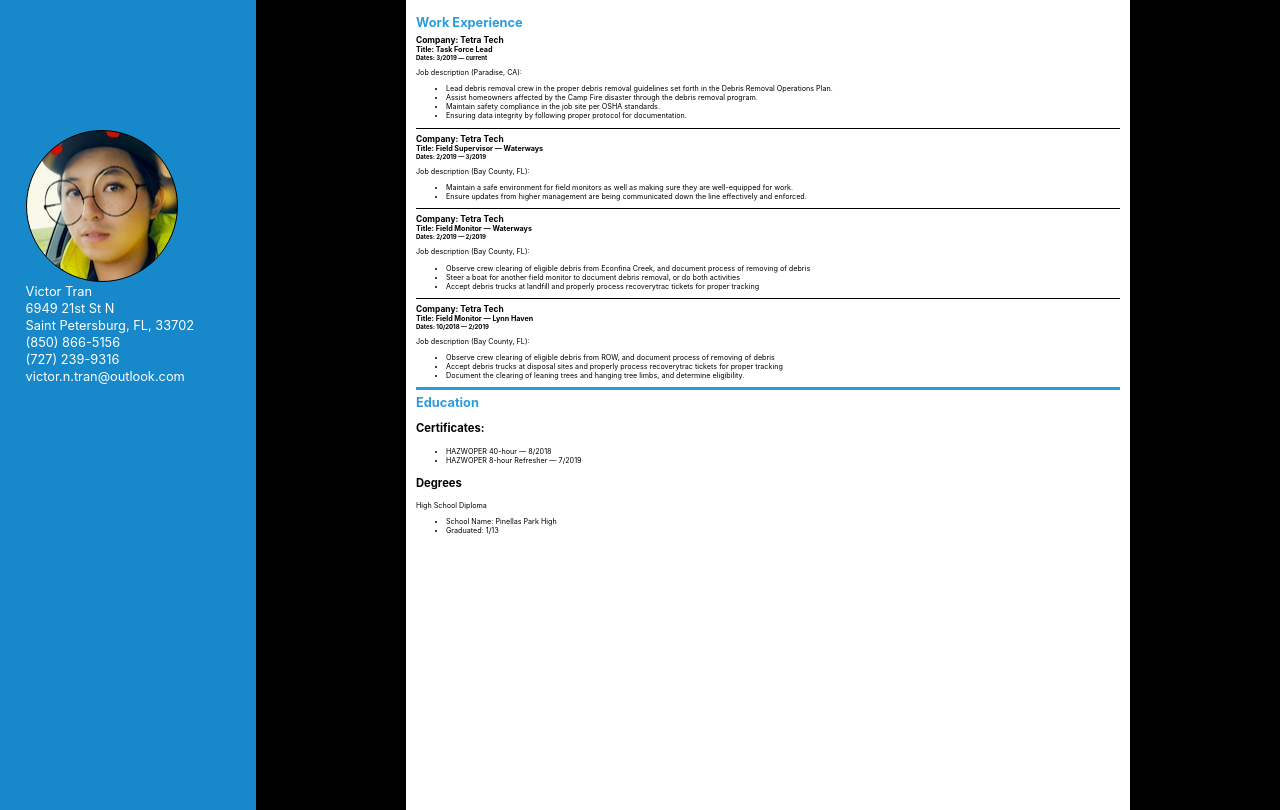
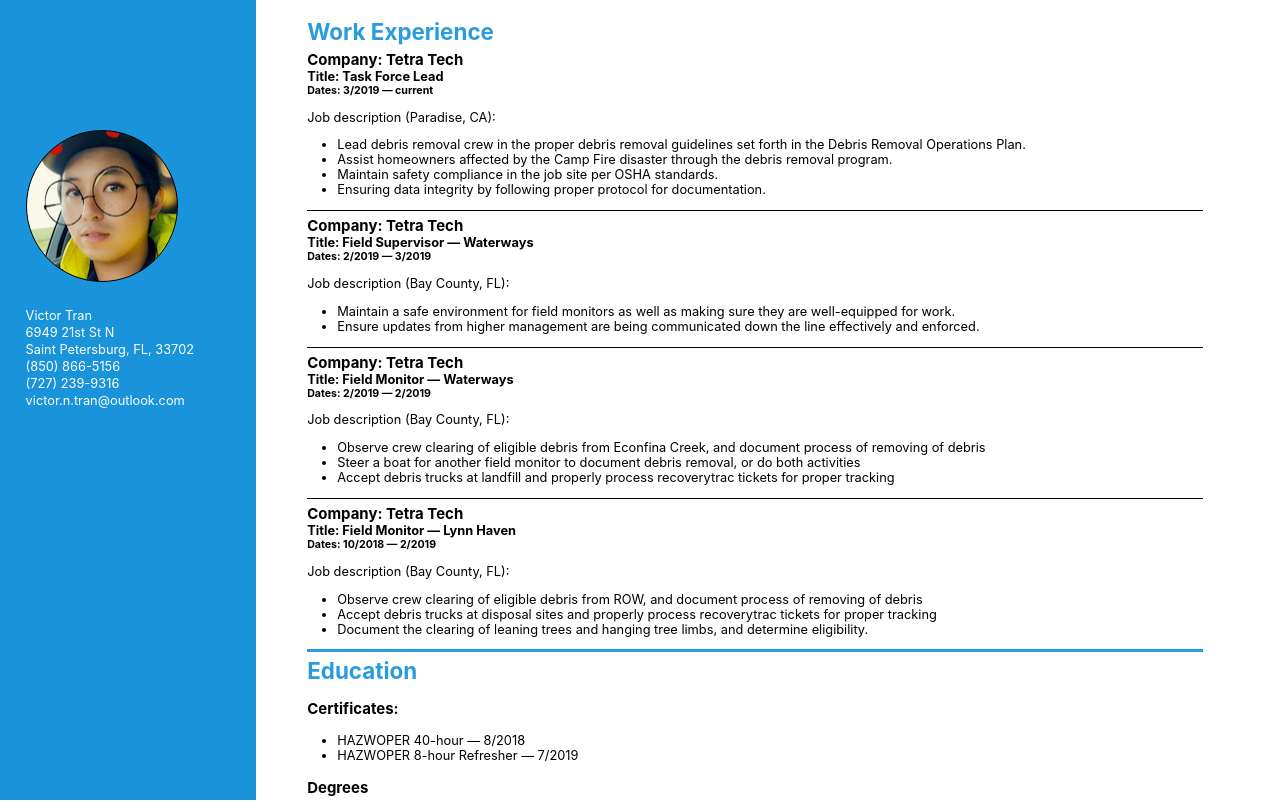
Before and after one commit to iVictoris/resume, a React app: page / in a window 1280 px wide. Built offline with nearby package versions, Linux system fonts and the light colour scheme.

Commit message:
change style rules based on screen size up to 1024px

```diff
--- a/src/components/App.css
+++ b/src/components/App.css
@@ -1,5 +1,6 @@
 .App {
   width: 100vw;
+  height: 100vh;
   min-width: 320px;
   font-size: .66em;
   background-color: white;
@@ -78,3 +79,18 @@
     display: flex;
   }
 }
+
+@media screen and (min-width: 1024px) {
+  .App {
+    background-color: #fff;
+    overflow: hidden;
+  }
+
+  header {
+    font-size: 1.75em;
+  }
+
+  .shrink {
+    font-size: 1em;
+  }
+}
--- a/src/components/navbar/navbar.css
+++ b/src/components/navbar/navbar.css
@@ -1,11 +1,14 @@
 .navbar {
-  height: 25px;
+  height: 3vh;
   width: 100vw;
   display: flex;
   justify-content: flex-end;
   background-color: rgba(25, 147, 218, 0.925);
   padding-bottom: 5px;
   padding-top: 5px;
+  overflow-y: visible;
+  z-index: 5;
+  position: absolute;
 }
 
 .navbar > div {
@@ -16,7 +19,17 @@
 
 @media screen and (min-width: 425px) {
   .navbar {
-    height: 30px;
+    height: 5vh;
+  }
+}
+
+@media screen and (min-width: 768px) {
+  .navbar {
+    background-color: rgba(25, 147, 218);
+  }
+
+  .navbar > div {
+    width: 55%;
   }
 }
 
@@ -27,12 +40,13 @@
     flex-direction: column;
     justify-content: flex-start;
     align-items: center;
+    position: initial;
   }
 
   .navbar > div {
     flex-direction: column;
     margin-top: 125px;
     width: 80%;
-    height: 32%;
+    height: 35%;
   }
 }
--- a/src/components/view/view.css
+++ b/src/components/view/view.css
@@ -1,13 +1,49 @@
 .view {
   width: 80%;
+  height: 97vh;
   background-color: white;
-  padding-top: 5px;
+  padding-top: 5vh;
+}
+
+@media screen and (min-width: 425px) {
+  .view {
+    padding-top: 7vh;
+  }
 }
 
 @media screen and (min-width: 768px) {
   .view {
+    box-sizing: content-box;
+    height: 92.5vh;
     width: 55%;
-    padding: 10px;
-    padding-bottom: 0;
+    padding: 7.5vh 10px 0 10px;
+    overflow-y: scroll;
+  }
+
+}
+
+@media screen and (min-width: 1024px) {
+  .view {
+    width: 70%;
+    height: 100vh;
+    padding: 1em;
+    padding-right: 4em;
+    margin: 0;
+    margin-left: 3em;
+  }
+
+  .view::-webkit-scrollbar {
+    width: .65em;
+  }
+
+  .view::-webkit-scrollbar-track {
+    -webkit-box-shadow: inset 0 0 6px rgba(0, 0, 0, 0.3);
+    border-radius: 5px;
+  }
+
+  .view::-webkit-scrollbar-thumb {
+    background-color: darkgrey;
+    outline: 1px solid slategrey;
+    border-radius: 10px;
   }
 }
```
